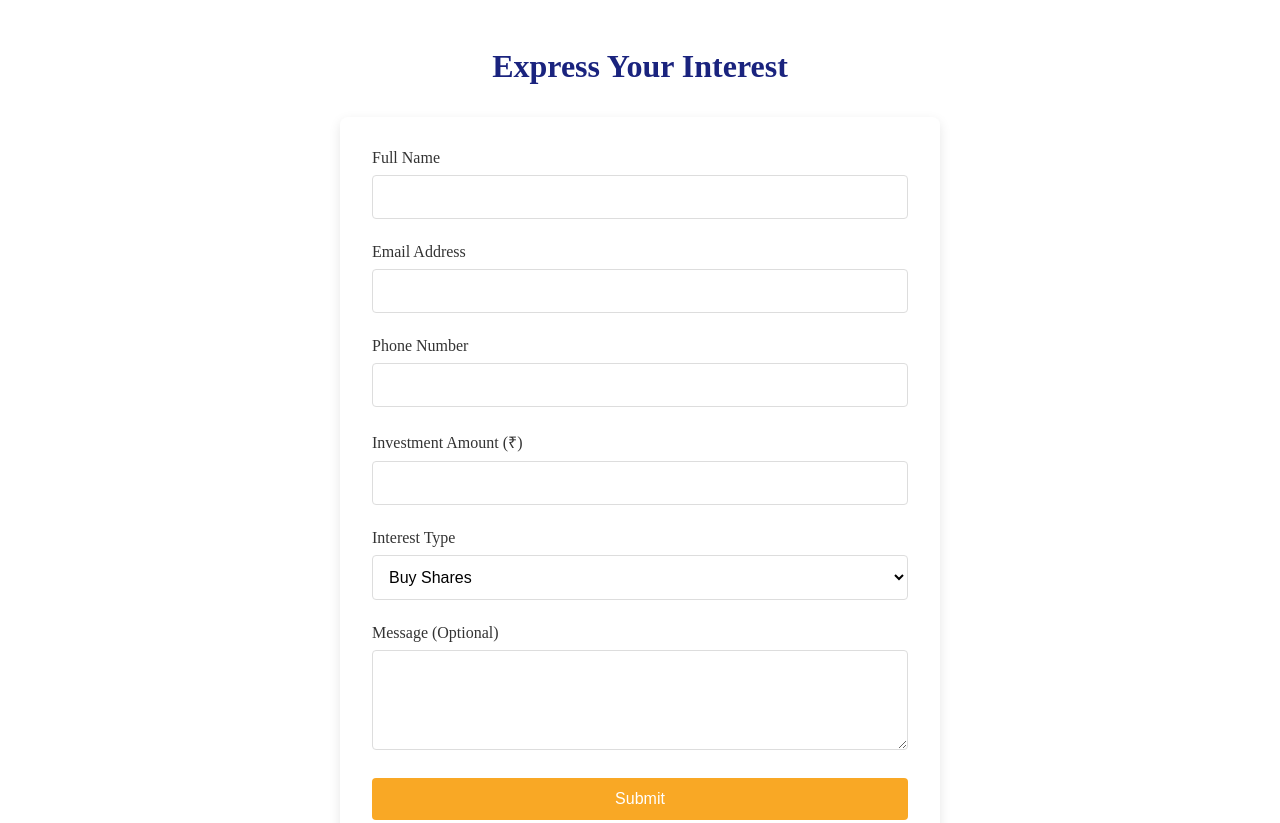
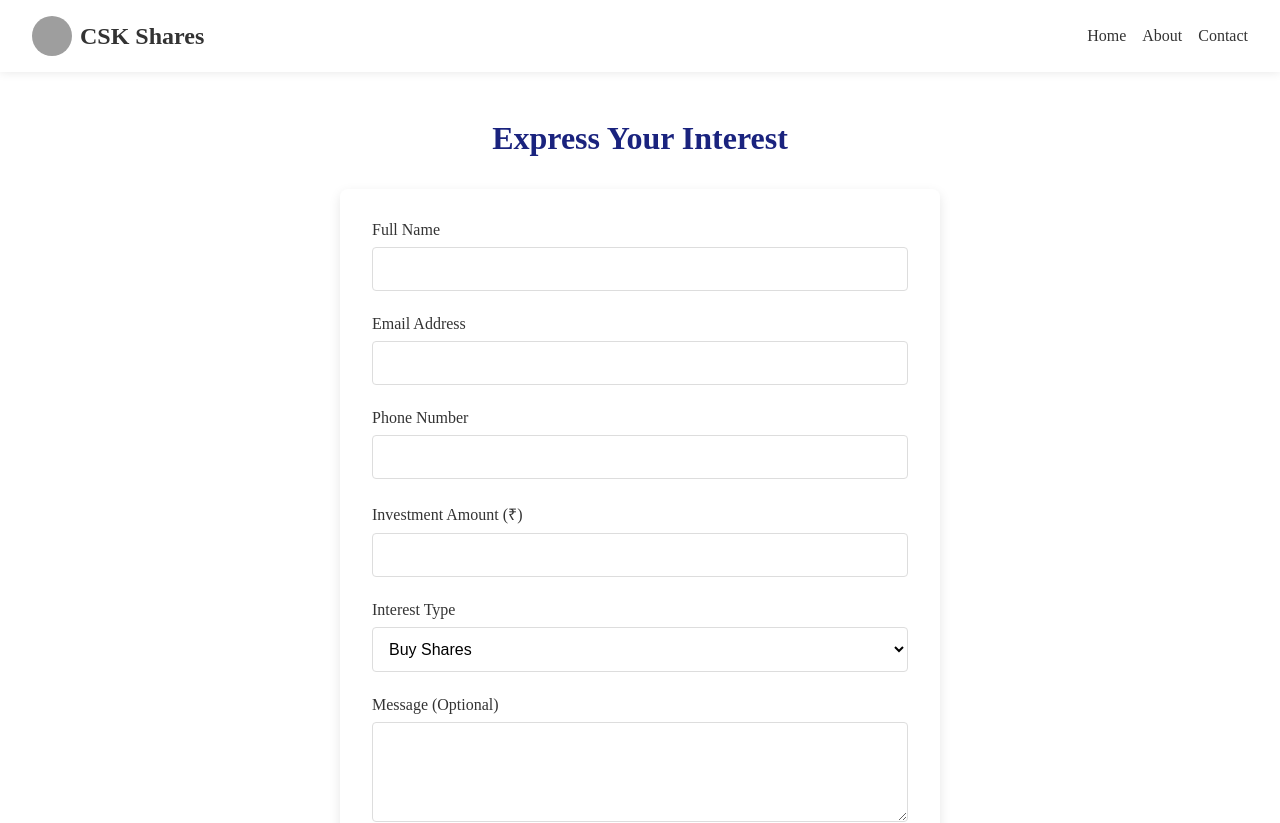
Before and after one commit to tusharsahni22/unlisted_shares_update, a Next.js app: page /contact in a window 1280 px wide. Shown: the top 823 px of the page. Built offline with nearby package versions, Linux system fonts and the light colour scheme; grey boxes are pictures that could not be loaded.

Commit message:
fix some bugs

```diff
--- a/src/app/Footer/index.js
+++ b/src/app/Footer/index.js
@@ -1,4 +1,4 @@
-'use-client'
+'use client'
 import React from 'react'
 import styled from 'styled-components'
 
--- a/src/app/Header/index.js
+++ b/src/app/Header/index.js
@@ -1,5 +1,7 @@
+'use client'
 import React from 'react'
 import styled from 'styled-components';
+import { useRouter } from 'next/navigation';
 
 const HeaderContainer = styled.header`
   display: flex;
@@ -12,6 +14,9 @@ const HeaderContainer = styled.header`
 const Logo = styled.div`
   display: flex;
   align-items: center;
+  &:hover {
+    cursor: pointer;
+  }
 `
 const LogoText = styled.h1`
   font-size: 1.5rem;
@@ -39,14 +44,15 @@ const NavLink = styled.a`
 
 
 function Header() {
+  const router  = useRouter();
   return (
     <HeaderContainer>
-      <Logo>
+      <Logo onClick={() => router.push('/')}>
         <Image src="https://cdn.prod.website-files.com/66dad9c594a45d74898a5fc6/66e9a5d287ad4d164a1788ae_70521baac89be4d4cb2f223bbf67c974%20(1).avif" alt="CSK Logo" width={40} height={40} />
         <LogoText>CSK Shares</LogoText>
       </Logo>
       <Nav>
-          <NavLink>Home</NavLink>
+          <NavLink  onClick={() => router.push('/')}>Home</NavLink>
           <NavLink>About</NavLink>
           <NavLink>Contact</NavLink>
       </Nav>
--- a/src/app/HeroSection/index.js
+++ b/src/app/HeroSection/index.js
@@ -1,4 +1,4 @@
-'use-client';
+'use client';
 import React from 'react';
 import styled from 'styled-components';
 import Image from 'next/image';
--- a/src/app/Homepage/index.js
+++ b/src/app/Homepage/index.js
@@ -1,4 +1,4 @@
-'ise-client'
+'use client'
 import React,{useEffect,useState} from 'react'
 import axios from 'axios'
 import styled from 'styled-components'
--- a/src/app/PriceChart/index.js
+++ b/src/app/PriceChart/index.js
@@ -1,3 +1,4 @@
+'use client'
 import React, { useState, useEffect } from 'react';
 import styled from 'styled-components';
 import {
--- a/src/app/contact/page.js
+++ b/src/app/contact/page.js
@@ -1,8 +1,8 @@
-'use client'
-import axios from 'axios';
-import React,{useState} from 'react'
-import styled from 'styled-components'
-// import Header from '../Header';
+"use client";
+import axios from "axios";
+import React, { useState } from "react";
+import styled from "styled-components";
+import Header from "../Header";
 
 const FormContainer = styled.section`
   padding: 3rem 0;
@@ -122,40 +122,39 @@ const SuccessMessage = styled.div`
 `;
 
 function Contact() {
-
   const [errors, setErrors] = useState({});
   const [isSubmitting, setIsSubmitting] = useState(false);
   const [submitSuccess, setSubmitSuccess] = useState(false);
   const [formData, setFormData] = useState({
-    name: '',
-    email: '',
-    phone: '',
-    investmentAmount: '',
-    interestType: 'buy',
-    message: ''
+    name: "",
+    email: "",
+    phone: "",
+    investmentAmount: "",
+    interestType: "buy",
+    message: "",
   });
 
   const validateForm = () => {
     const newErrors = {};
 
     if (!formData.name.trim()) {
-      newErrors.name = 'Name is required';
+      newErrors.name = "Name is required";
     }
 
     if (!formData.email.trim()) {
-      newErrors.email = 'Email is required';
+      newErrors.email = "Email is required";
     } else if (!/\S+@\S+\.\S+/.test(formData.email)) {
-      newErrors.email = 'Email is invalid';
+      newErrors.email = "Email is invalid";
     }
 
     if (!formData.phone.trim()) {
-      newErrors.phone = 'Phone number is required';
-    } else if (!/^\d{10}$/.test(formData.phone.replace(/[^0-9]/g, ''))) {
-      newErrors.phone = 'Phone number must be 10 digits';
+      newErrors.phone = "Phone number is required";
+    } else if (!/^\d{10}$/.test(formData.phone.replace(/[^0-9]/g, ""))) {
+      newErrors.phone = "Phone number must be 10 digits";
     }
 
     if (!formData.investmentAmount.trim()) {
-      newErrors.investmentAmount = 'Investment amount is required';
+      newErrors.investmentAmount = "Investment amount is required";
     }
 
     setErrors(newErrors);
@@ -164,9 +163,9 @@ function Contact() {
 
   const handleChange = (e) => {
     const { name, value } = e.target;
-    setFormData(prevData => ({
+    setFormData((prevData) => ({
       ...prevData,
-      [name]: value
+      [name]: value,
     }));
   };
 
@@ -177,26 +176,31 @@ function Contact() {
       setIsSubmitting(true);
 
       try {
-        const response = axios.post(process.env.NEXT_PUBLIC_API_URL+'/api/interest-form', formData)
+        const response = axios.post(
+          process.env.NEXT_PUBLIC_API_URL + "/api/interest-form",
+          formData
+        );
 
         const result = await response.json();
 
         if (response.ok) {
           setSubmitSuccess(true);
           setFormData({
-            name: '',
-            email: '',
-            phone: '',
-            investmentAmount: '',
-            interestType: 'buy',
-            message: ''
+            name: "",
+            email: "",
+            phone: "",
+            investmentAmount: "",
+            interestType: "buy",
+            message: "",
           });
         } else {
-          setErrors({ submit: result.error || 'Failed to submit form. Please try again.' });
+          setErrors({
+            submit: result.error || "Failed to submit form. Please try again.",
+          });
         }
       } catch (error) {
-        console.error('Error submitting form:', error);
-        setErrors({ submit: 'Network error. Please try again later.' });
+        console.error("Error submitting form:", error);
+        setErrors({ submit: "Network error. Please try again later." });
       } finally {
         setIsSubmitting(false);
       }
@@ -204,7 +208,9 @@ function Contact() {
   };
 
   return (
-    <FormContainer >
+    <div>
+      <Header />
+      <FormContainer>
         <FormTitle>Express Your Interest</FormTitle>
         <FormCard>
           {submitSuccess && (
@@ -259,7 +265,9 @@ function Contact() {
                 value={formData.investmentAmount}
                 onChange={handleChange}
               />
-            {errors.investmentAmount && <ErrorMessage>{errors.investmentAmount}</ErrorMessage>}
+              {errors.investmentAmount && (
+                <ErrorMessage>{errors.investmentAmount}</ErrorMessage>
+              )}
             </FormGroup>
 
             <FormGroup>
@@ -289,12 +297,13 @@ function Contact() {
             {errors.submit && <ErrorMessage>{errors.submit}</ErrorMessage>}
 
             <SubmitButton type="submit" disabled={isSubmitting}>
-            {isSubmitting ? 'Submitting...' : 'Submit'}
+              {isSubmitting ? "Submitting..." : "Submit"}
             </SubmitButton>
           </Form>
         </FormCard>
       </FormContainer>
-  )
+    </div>
+  );
 }
 
-export default Contact
+export default Contact;
```
Lines whose indentation alone changed are shown as unchanged.
